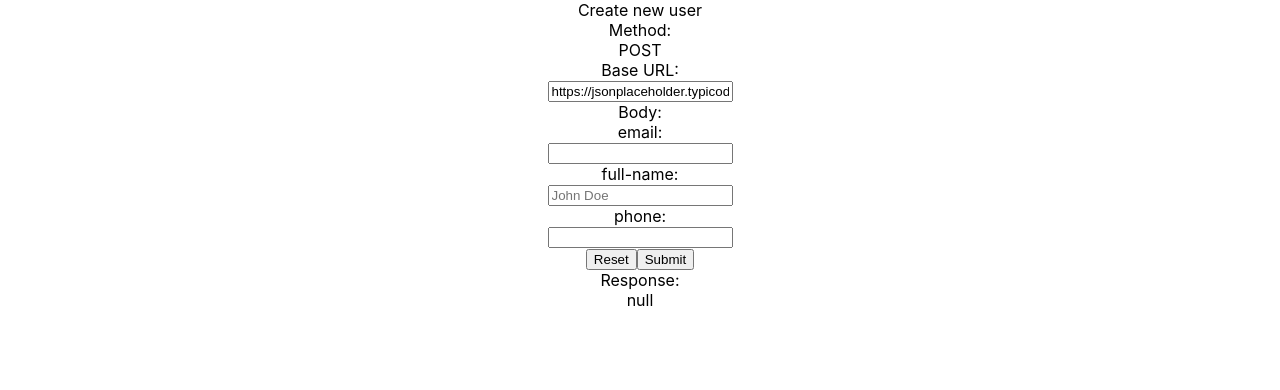
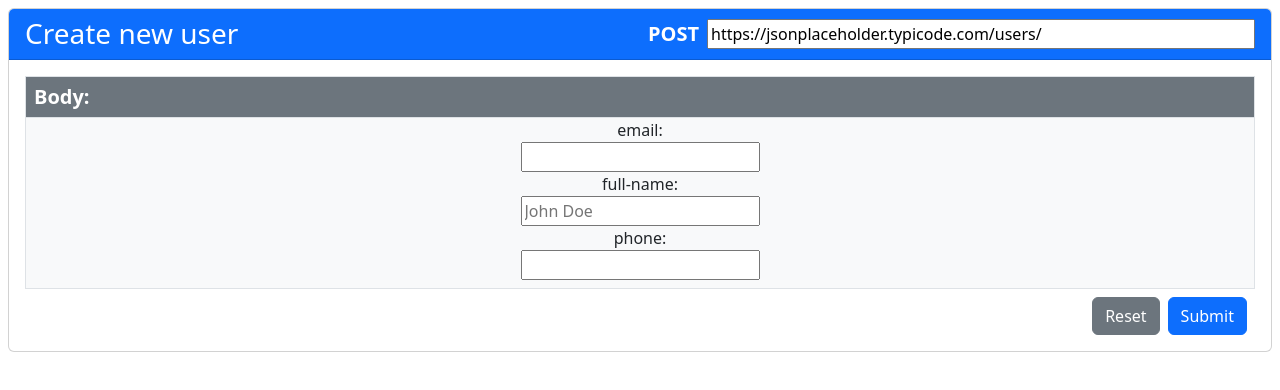
Before and after one commit to johncrogers/smartcar-endpoint-explorer, a React (Create React App) app in the folder smartcar-endpoint-explorer/: page / in a window 1280 px wide. Shown: the top 390 px of the page. Built offline with nearby package versions, Linux system fonts and the light colour scheme.

Commit message:
Style view

```diff
--- a/smartcar-endpoint-explorer/package.json
+++ b/smartcar-endpoint-explorer/package.json
@@ -10,9 +10,11 @@
     "@types/node": "^16.18.12",
     "@types/react": "^18.0.28",
     "@types/react-dom": "^18.0.11",
+    "bootstrap": "^5.2.3",
     "react": "^18.2.0",
     "react-dom": "^18.2.0",
     "react-scripts": "5.0.1",
+    "reactstrap": "^9.1.5",
     "typescript": "^4.9.5",
     "web-vitals": "^2.1.4"
   },
--- a/smartcar-endpoint-explorer/src/EndpointExplorer/EndpointExplorer.tsx
+++ b/smartcar-endpoint-explorer/src/EndpointExplorer/EndpointExplorer.tsx
@@ -1,7 +1,6 @@
 import React from "react";
 
 import { RequestForm, RequestFormProps } from "./RequestForm";
-import { ResponseDisplay } from "./ResponseDisplay";
 import { useEndpointExplorer } from "./useEndpointExplorer";
 
 type EndpointExplorerProps = Pick<RequestFormProps, "endpointConfiguration">;
@@ -12,7 +11,7 @@ export const EndpointExplorer: React.FC<EndpointExplorerProps> = (
   const { endpointConfiguration } = props;
   const [
     { request, response, loading, error },
-    { executeRequest, setUrl, setBody },
+    { executeRequest, setUrl, setBody, resetForm },
   ] = useEndpointExplorer(endpointConfiguration);
   const onChangeBaseUrl: RequestFormProps["onChangeBaseUrl"] = (event) => {
     setUrl(event.target.value);
@@ -49,17 +48,23 @@ export const EndpointExplorer: React.FC<EndpointExplorerProps> = (
       },
     });
   };
+  const onClickResetForm = () => {
+    resetForm();
+  };
 
   return (
-    <>
+    <div className="p-2">
       <RequestForm
         endpointConfiguration={endpointConfiguration}
         request={request}
+        response={response}
+        error={error}
+        loading={loading}
         onChangeBaseUrl={onChangeBaseUrl}
         onChangeRequestBodyProperty={onChangeRequestBodyProperty}
         onSubmitRequest={onSubmitRequest}
+        onClickResetForm={onClickResetForm}
       />
-      <ResponseDisplay response={response} loading={loading} error={error} />
-    </>
+    </div>
   );
 };
--- a/smartcar-endpoint-explorer/src/EndpointExplorer/RequestForm.tsx
+++ b/smartcar-endpoint-explorer/src/EndpointExplorer/RequestForm.tsx
@@ -1,4 +1,6 @@
 import React from "react";
+
+import { Button, Card, CardBody, CardHeader } from "reactstrap";
 
 import { EndpointConfiguration } from "./EndpointConfiguration";
 import { RequestValues } from "./useEndpointExplorer";
@@ -6,6 +8,10 @@ import { RequestValues } from "./useEndpointExplorer";
 export type RequestFormProps = {
   endpointConfiguration: EndpointConfiguration;
   request: RequestValues;
+  response: Record<string, unknown> | null;
+  error: Record<string, unknown> | null;
+  loading: boolean;
+  onClickResetForm: () => void;
   onChangeBaseUrl: React.ChangeEventHandler<HTMLInputElement>;
   onChangeRequestBodyProperty: (
     propertyName: string,
@@ -31,37 +37,51 @@ export const RequestForm: React.FC<RequestFormProps> = (
   const {
     endpointConfiguration,
     request,
+    loading,
+    error,
+    response,
     onChangeBaseUrl,
     onChangeRequestBodyProperty,
+    onClickResetForm,
     onSubmitRequest,
   } = props;
 
   return (
     <form onSubmit={onSubmitRequest} data-cy={selectors.base}>
-      <div data-cy={selectors.title}>{endpointConfiguration.title}</div>
-      <div data-cy={selectors.method}>
-        <div>Method:</div>
-        <div>{endpointConfiguration.method}</div>
-      </div>
-      <div data-cy={selectors.url}>
-        <div>Base URL:</div>
+      <Card>
+        <CardHeader className="d-flex justify-content-between bg-primary text-white">
+          <h3 className="my-auto" data-cy={selectors.title}>
+            {endpointConfiguration.title}
+          </h3>
+          <div className="d-flex w-50">
+            <h5 className="my-auto mx-2" data-cy={selectors.method}>
+              <strong>{endpointConfiguration.method}</strong>
+            </h5>
+            <div className="w-100 my-auto" data-cy={selectors.url}>
               <input
+                className="w-100"
                 type="text"
                 placeholder="Base Url"
-          value={endpointConfiguration.url}
+                value={request.url}
                 onChange={onChangeBaseUrl}
               />
             </div>
+          </div>
+        </CardHeader>
+        <CardBody>
           {!!endpointConfiguration.body && (
-        <div data-cy={selectors.body}>
-          <div>Body:</div>
+            <div className="mb-2">
+              <h5 className="mb-0 p-2 bg-secondary text-white text-start border border-bottom-0">
+                <strong>Body:</strong>
+              </h5>
+              <div className="pb-2 bg-light border" data-cy={selectors.body}>
                 {endpointConfiguration.body.map((fieldConfiguration) => {
                   return (
                     <div
                       data-cy={`${selectors.bodyField} ${fieldConfiguration.name}`}
                       key={fieldConfiguration.name}
                     >
-                <div>{fieldConfiguration.name}:</div>
+                      <label>{fieldConfiguration.name}:</label>
                       <div>
                         <input
                           {...fieldConfiguration}
@@ -85,13 +105,33 @@ export const RequestForm: React.FC<RequestFormProps> = (
                   );
                 })}
               </div>
+            </div>
           )}
-      <div>
-        <input type="reset" data-cy={selectors.resetButton} />
-        <button type="submit" data-cy={selectors.submitButton}>
+          {(response || loading || error) && (
+            <div className="mb-2 border">
+              <div className="bg-secondary text-white text-start px-2 border-bottom-1">
+                <strong>Response:</strong>
+              </div>
+              {loading && <div>Loading...</div>}
+              {error && <div>An error occurred</div>}
+              {response && <div>{JSON.stringify(response)}</div>}
+            </div>
+          )}
+          <div className="d-flex justify-content-end">
+            <Button data-cy={selectors.resetButton} onClick={onClickResetForm}>
+              Reset
+            </Button>
+            <Button
+              type="submit"
+              color="primary"
+              className="mx-2"
+              data-cy={selectors.submitButton}
+            >
               Submit
-        </button>
+            </Button>
           </div>
+        </CardBody>
+      </Card>
     </form>
   );
 };
--- a/smartcar-endpoint-explorer/src/EndpointExplorer/ResponseDisplay.tsx
+++ /dev/null
@@ -1,22 +0,0 @@
-import React from "react";
-
-export type ResponseDisplayProps = {
-  response: Record<string, unknown> | null;
-  error: Record<string, unknown> | null;
-  loading: boolean;
-};
-
-export const ResponseDisplay: React.FC<ResponseDisplayProps> = (
-  props: ResponseDisplayProps
-) => {
-  const { response, loading, error } = props;
-
-  if (loading) return <div>Loading...</div>;
-  if (error) return <div>An error occurred</div>;
-  return (
-    <div>
-      <div>Response:</div>
-      <div>{JSON.stringify(response)}</div>
-    </div>
-  );
-};
--- a/smartcar-endpoint-explorer/src/EndpointExplorer/useEndpointExplorer.tsx
+++ b/smartcar-endpoint-explorer/src/EndpointExplorer/useEndpointExplorer.tsx
@@ -18,6 +18,7 @@ export function useEndpointExplorer(
     error: Record<string, unknown> | null;
   },
   {
+    resetForm: () => void;
     setUrl: (url: typeof values.request.url) => void;
     setMethod: (method: typeof values.request.method) => void;
     setBody: (body: typeof values.request.body) => void;
@@ -28,33 +29,21 @@ export function useEndpointExplorer(
   const [values, setValues] = useState<
     ReturnType<typeof useEndpointExplorer>[0]
   >({
-    request: {
-      url: endpointConfiguration.url,
-      method: endpointConfiguration.method,
-      body: !!endpointConfiguration.body
-        ? endpointConfiguration.body.reduce(
-            (
-              body: ReturnType<
-                typeof useEndpointExplorer
-              >[0]["request"]["body"],
-              bodyField
-            ) => {
-              if (!!body && typeof bodyField.name === "string") {
-                body[bodyField.name] = null;
-              }
-
-              return body;
-            },
-            {} as ReturnType<typeof useEndpointExplorer>[0]["request"]
-          )
-        : undefined,
-    },
+    request: getDefaultValue(endpointConfiguration),
     loading: false,
     response: null,
     error: null,
   });
 
   // Actions
+  const resetForm = useCallback(() => {
+    setValues({
+      error: null,
+      loading: false,
+      response: null,
+      request: getDefaultValue(endpointConfiguration),
+    });
+  }, [endpointConfiguration]);
   const setUrl = useCallback(
     (url: typeof values.request.url) => {
       setValues({
@@ -93,7 +82,8 @@ export function useEndpointExplorer(
   );
   const executeRequest: ReturnType<
     typeof useEndpointExplorer
-  >[1]["executeRequest"] = useCallback(async (requestValues: RequestValues) => {
+  >[1]["executeRequest"] = useCallback(
+    async (requestValues: RequestValues) => {
       setValues({
         request: requestValues,
         loading: true,
@@ -109,8 +99,6 @@ export function useEndpointExplorer(
       })
         .then((response) => response.json())
         .then((data) => {
-        console.log("data", data);
-
           setValues({
             ...values,
             loading: false,
@@ -119,7 +107,6 @@ export function useEndpointExplorer(
           });
         })
         .catch((error) => {
-        console.log("error", error);
           setValues({
             ...values,
             loading: false,
@@ -127,14 +114,40 @@ export function useEndpointExplorer(
             response: null,
           });
         });
-  }, []);
+    },
+    [values]
+  );
 
   return useMemo(() => {
     const API: ReturnType<typeof useEndpointExplorer> = [
       values,
-      { executeRequest, setUrl, setMethod, setBody },
+      { executeRequest, setUrl, setMethod, setBody, resetForm },
     ];
 
     return API;
-  }, [values, executeRequest, setUrl, setMethod, setBody]);
+  }, [values, executeRequest, setUrl, setMethod, setBody, resetForm]);
 }
+
+function getDefaultValue(
+  endpointConfiguration: EndpointConfiguration
+): RequestValues {
+  return {
+    url: endpointConfiguration.url,
+    method: endpointConfiguration.method,
+    body: !!endpointConfiguration.body
+      ? endpointConfiguration.body.reduce(
+          (
+            body: ReturnType<typeof useEndpointExplorer>[0]["request"]["body"],
+            bodyField
+          ) => {
+            if (!!body && typeof bodyField.name === "string") {
+              body[bodyField.name] = "";
+            }
+
+            return body;
+          },
+          {} as ReturnType<typeof useEndpointExplorer>[0]["request"]
+        )
+      : undefined,
+  };
+}
```
Also changed, not shown: smartcar-endpoint-explorer/src/index.tsx (+7 -6 lines), 2 other files (tests, documents, lock files or other folders). Lines whose indentation alone changed are shown as unchanged.
